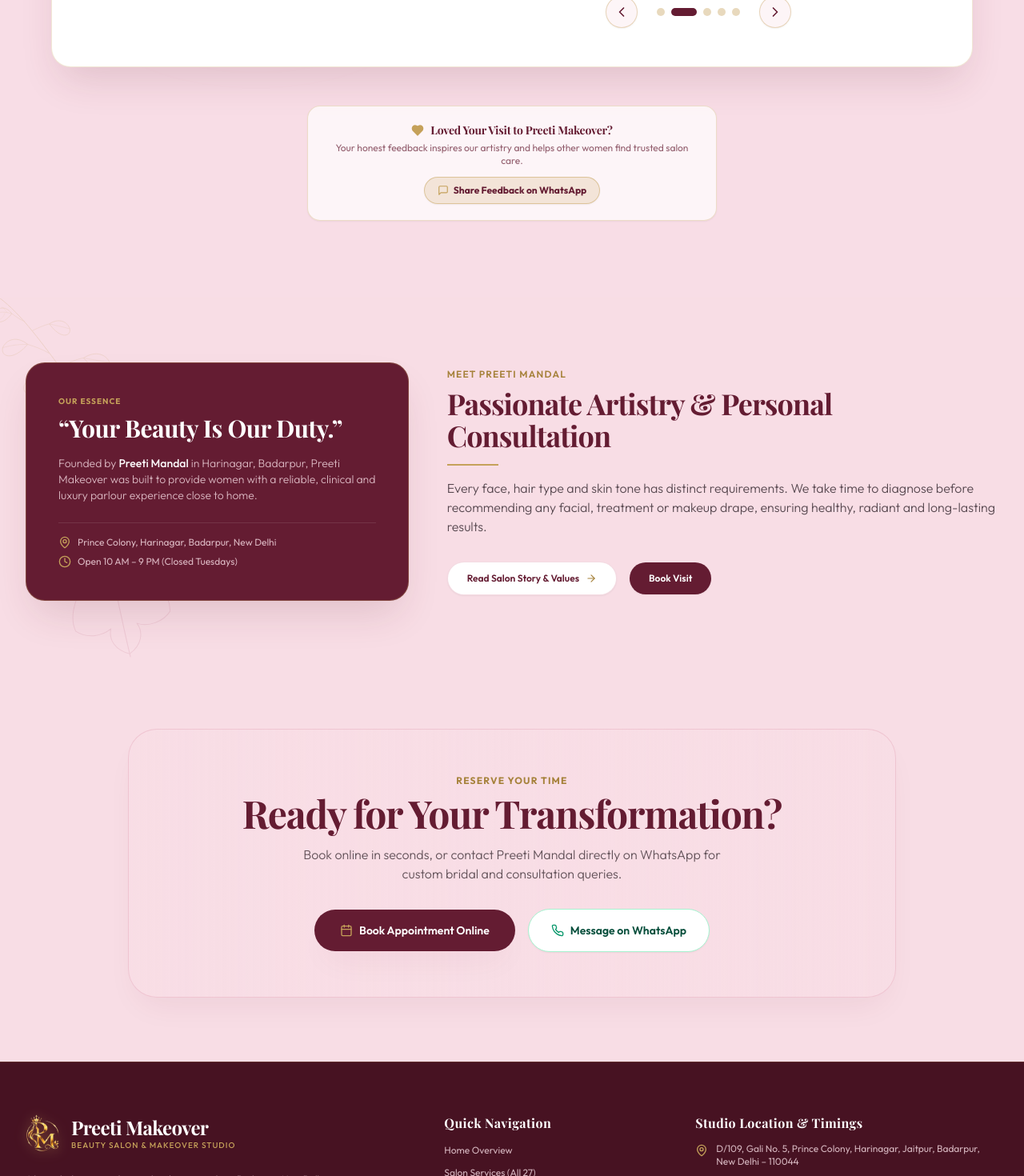
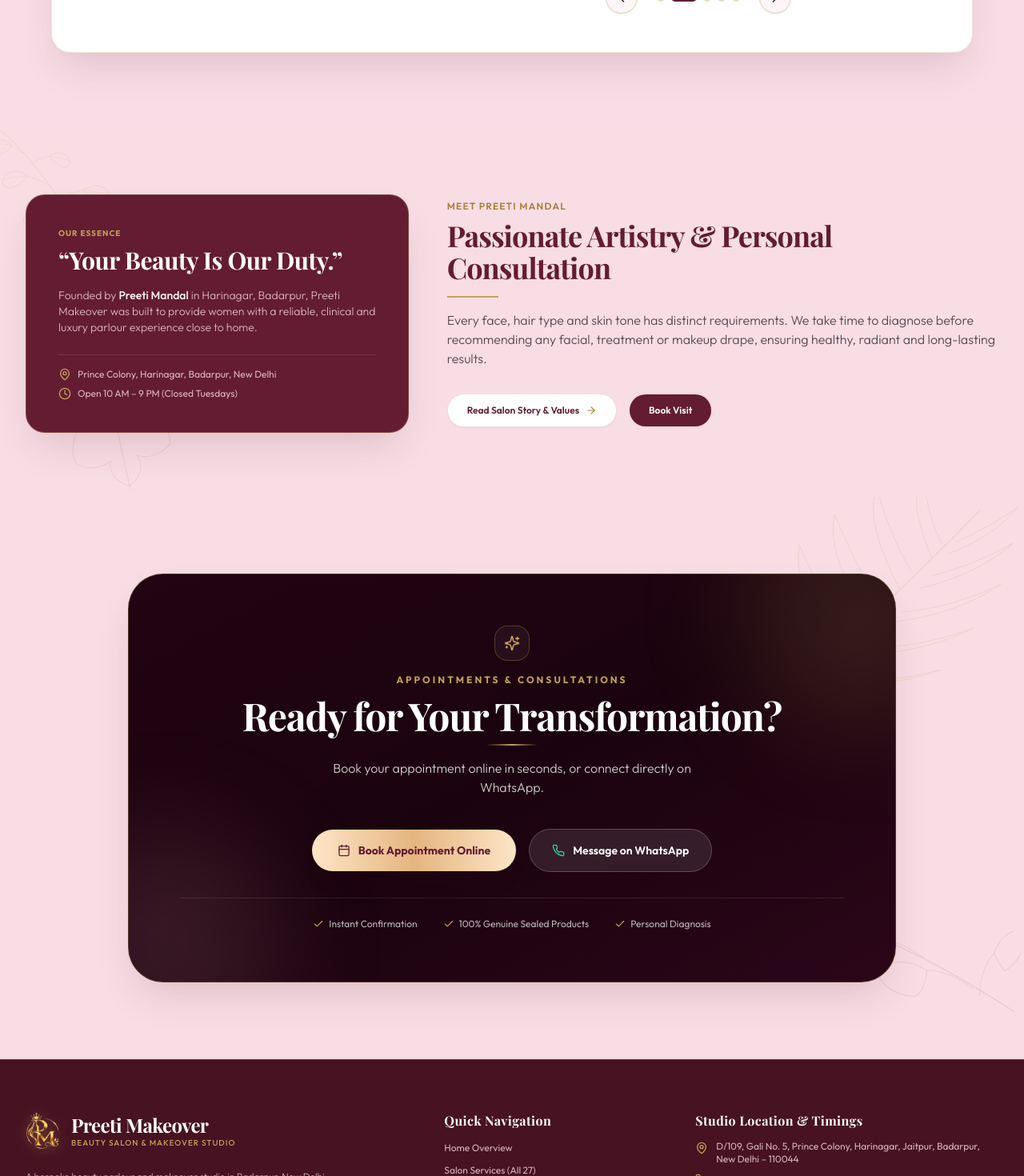
Before and after one commit to mohit-webgent/PreetiMakeover, a React (Vite) app in the folder client/: page / in a window 1280 px wide. Shown: the part 4100-5570 px from the top of the page at 80% size. Built offline with nearby package versions, Linux system fonts and the light colour scheme; no server answers; a web font is replaced by a local one.

Commit message:
feat(cta): redesign booking transformation banner with royal velvet maroon luxury styling and minimal punchy content

```diff
--- a/client/src/components/sections/TestimonialsSection.jsx
+++ b/client/src/components/sections/TestimonialsSection.jsx
@@ -226,7 +226,6 @@
           <h2 className="text-3xl sm:text-4xl md:text-5xl font-serif font-bold text-salon-maroon tracking-tight mb-4">
             What Our Clients Say About Us
           </h2>
-          <div className="w-16 h-0.5 bg-gradient-to-r from-transparent via-salon-gold to-transparent mx-auto mb-4"></div>
         </div>
 
         {/* Artistic Editorial Testimonial Card */}
@@ -372,8 +371,8 @@
                       }}
                       aria-label={`Go to review ${idx + 1}`}
                       className={`h-2 sm:h-2.5 rounded-full transition-all duration-300 ${currentIndex === idx
-                          ? 'w-7 sm:w-8 bg-salon-maroon'
-                          : 'w-2 sm:w-2.5 bg-salon-gold/40 hover:bg-salon-gold'
+                        ? 'w-7 sm:w-8 bg-salon-maroon'
+                        : 'w-2 sm:w-2.5 bg-salon-gold/40 hover:bg-salon-gold'
                         }`}
                     />
                   ))}
@@ -395,28 +394,6 @@
 
         </div>
 
-        {/* Client Feedback Invitation Callout */}
-        <div className="mt-10 sm:mt-12 max-w-lg mx-auto rounded-2xl bg-white/70 backdrop-blur-sm p-5 border border-salon-gold/30 text-center shadow-sm">
-          <div className="flex items-center justify-center gap-2 mb-1">
-            <Heart className="w-4 h-4 text-salon-gold fill-salon-gold" />
-            <h4 className="font-serif font-bold text-sm text-salon-maroon">
-              Loved Your Visit to Preeti Makeover?
-            </h4>
-          </div>
-          <p className="text-xs text-salon-maroon/70 mb-3">
-            Your honest feedback inspires our artistry and helps other women find trusted salon care.
-          </p>
-          <a
-            href="https://wa.me/918810359438?text=Hello%20Preeti%20Makeover,%20I%20would%20like%20to%20share%20my%20salon%20feedback."
-            target="_blank"
-            rel="noopener noreferrer"
-            className="inline-flex items-center gap-1.5 text-xs font-bold text-salon-maroon hover:text-white bg-salon-gold/20 hover:bg-salon-gold px-4 py-2 rounded-full border border-salon-gold/50 transition-all shadow-sm"
-          >
-            <MessageSquare className="w-3.5 h-3.5 text-salon-gold group-hover:text-white" />
-            <span>Share Feedback on WhatsApp</span>
-          </a>
-        </div>
-
       </div>
     </section>
   );
--- a/client/src/pages/HomePage.jsx
+++ b/client/src/pages/HomePage.jsx
@@ -456,24 +456,45 @@
       </section>
 
       {/* 9. Grand Booking Call-to-Action Banner */}
-      <section className="py-20 bg-salon-blush">
-        <div className="max-w-5xl mx-auto px-4 sm:px-6 lg:px-8 text-center">
-          <div className="rounded-[36px] bg-gradient-to-r from-salon-babypink/80 via-salon-blush to-salon-babypink/60 border border-salon-rose/30 p-10 sm:p-14 shadow-luxury">
-            <span className="text-xs uppercase tracking-widest text-salon-gold-dark font-bold block mb-2">
-              RESERVE YOUR TIME
+      <section className="py-16 sm:py-24 bg-salon-blush relative overflow-hidden">
+        <BotanicalLeaves variant="right" />
+        <div className="max-w-5xl mx-auto px-4 sm:px-6 lg:px-8 relative z-10">
+          <div className="relative overflow-hidden rounded-[32px] sm:rounded-[44px] bg-gradient-to-br from-[#230412] via-[#1A030E] to-[#2B0618] text-white p-8 sm:p-12 lg:p-16 text-center shadow-luxury-lg border border-salon-gold/30">
+
+            {/* Ambient Lighting Blurs inside Card */}
+            <div className="absolute -top-24 -right-24 w-72 h-72 bg-salon-gold/15 rounded-full blur-3xl pointer-events-none" />
+            <div className="absolute -bottom-24 -left-24 w-72 h-72 bg-salon-rose/15 rounded-full blur-3xl pointer-events-none" />
+
+            <div className="relative z-10">
+              {/* Sparkle Icon Badge */}
+              <div className="w-11 h-11 rounded-2xl bg-white/5 border border-salon-gold/30 flex items-center justify-center mx-auto mb-4 text-salon-gold shadow-inner backdrop-blur-sm">
+                <Sparkles className="w-5 h-5" />
+              </div>
+
+              {/* Eyebrow */}
+              <span className="text-[11px] sm:text-xs uppercase tracking-[0.25em] text-salon-gold font-bold block mb-3">
+                APPOINTMENTS & CONSULTATIONS
               </span>
-            <h2 className="text-3xl sm:text-4xl md:text-5xl font-serif font-bold text-salon-maroon tracking-tight mb-4">
+
+              {/* Minimal Punchy Title */}
+              <h2 className="text-3xl sm:text-4xl md:text-5xl font-serif font-bold text-white tracking-tight mb-3">
                 Ready for Your Transformation?
               </h2>
-            <p className="text-sm sm:text-base text-salon-text/75 font-light max-w-xl mx-auto mb-8 leading-relaxed">
-              Book online in seconds, or contact Preeti Mandal directly on WhatsApp for custom bridal and consultation queries.
+
+              <div className="w-16 h-0.5 bg-gradient-to-r from-transparent via-salon-gold to-transparent mx-auto mb-4" />
+
+              {/* Minimal Clean Subtext */}
+              <p className="text-sm sm:text-base text-white/80 font-light max-w-lg mx-auto mb-8 sm:mb-10 leading-relaxed">
+                Book your appointment online in seconds, or connect directly on WhatsApp.
               </p>
+
+              {/* Action Buttons */}
               <div className="flex flex-col sm:flex-row items-center justify-center gap-4">
                 <Link
                   to="/contact"
-                className="w-full sm:w-auto inline-flex items-center justify-center gap-2 px-8 py-4 rounded-full text-sm font-semibold text-white bg-salon-maroon hover:bg-salon-maroon-deep shadow-luxury transition-all transform hover:-translate-y-0.5"
+                  className="w-full sm:w-auto inline-flex items-center justify-center gap-2.5 px-8 py-4 rounded-full text-sm font-bold text-salon-maroon bg-gradient-to-r from-[#FEE5C8] via-[#E5B57F] to-[#FEE5C8] hover:shadow-luxury-gold hover:scale-[1.02] active:scale-95 transition-all duration-300 shadow-luxury"
                 >
-                <Calendar className="w-4 h-4 text-salon-gold" />
+                  <Calendar className="w-4 h-4 text-salon-maroon" />
                   <span>Book Appointment Online</span>
                 </Link>
 
@@ -481,12 +502,27 @@
                   href="https://wa.me/918810359438"
                   target="_blank"
                   rel="noopener noreferrer"
-                className="w-full sm:w-auto inline-flex items-center justify-center gap-2 px-7 py-4 rounded-full text-sm font-semibold text-emerald-900 bg-white hover:bg-emerald-50 border border-emerald-200 shadow-sm transition-all"
+                  className="w-full sm:w-auto inline-flex items-center justify-center gap-2.5 px-7 py-4 rounded-full text-sm font-semibold text-white bg-white/10 hover:bg-white/15 border border-white/20 hover:border-emerald-400/60 backdrop-blur-md hover:scale-[1.02] active:scale-95 transition-all duration-300 shadow-sm"
                 >
-                <Phone className="w-4 h-4 text-emerald-600" />
+                  <Phone className="w-4 h-4 text-emerald-400" />
                   <span>Message on WhatsApp</span>
                 </a>
               </div>
+
+              {/* Trust Indicators */}
+              <div className="mt-8 pt-6 border-t border-white/10 flex flex-wrap items-center justify-center gap-4 sm:gap-8 text-xs text-white/70">
+                <span className="flex items-center gap-1.5">
+                  <Check className="w-3.5 h-3.5 text-salon-gold" /> Instant Confirmation
+                </span>
+                <span className="flex items-center gap-1.5">
+                  <Check className="w-3.5 h-3.5 text-salon-gold" /> 100% Genuine Sealed Products
+                </span>
+                <span className="flex items-center gap-1.5">
+                  <Check className="w-3.5 h-3.5 text-salon-gold" /> Personal Diagnosis
+                </span>
+              </div>
+            </div>
+
           </div>
         </div>
       </section>
```
Lines whose indentation alone changed are shown as unchanged.
